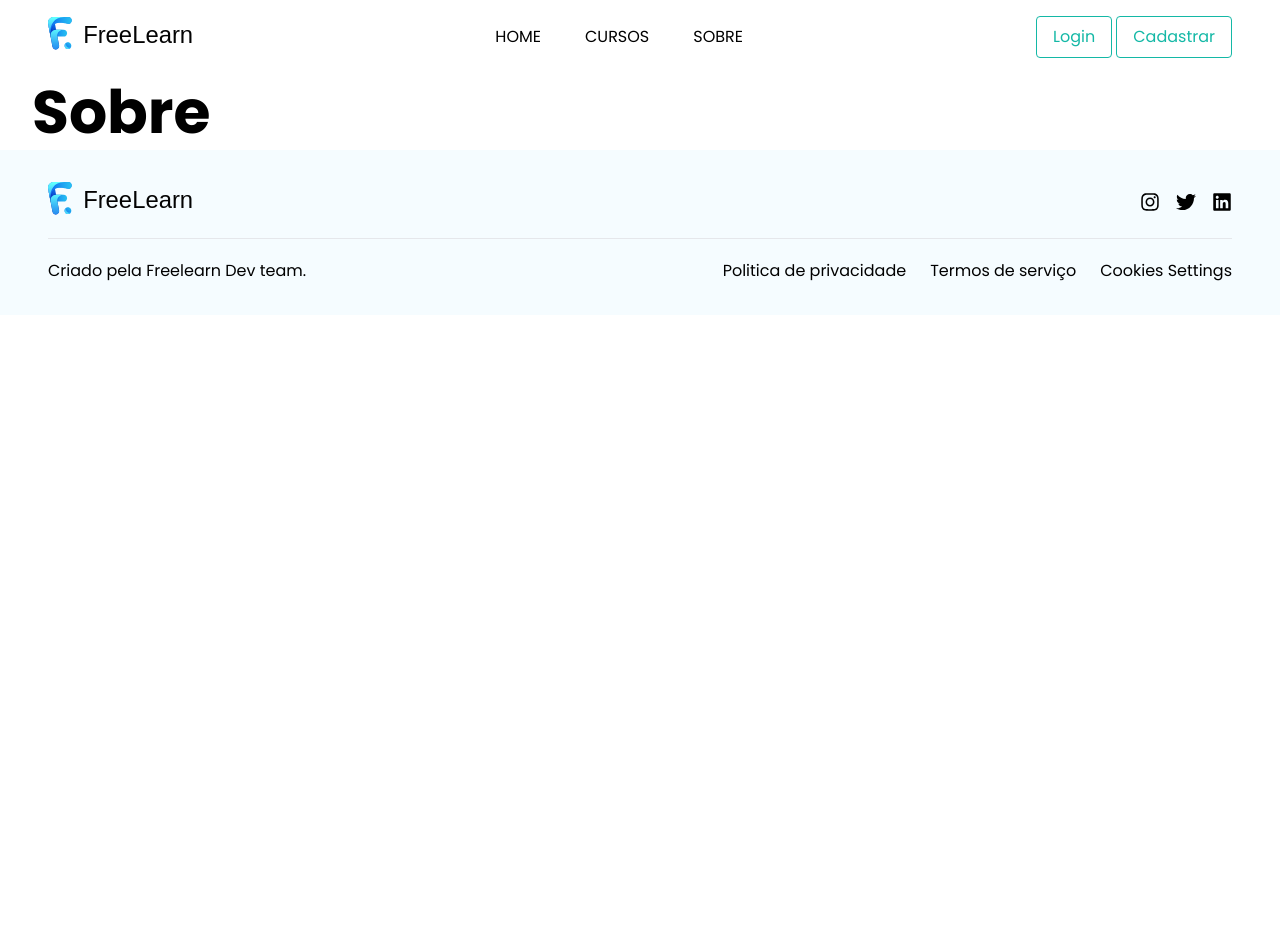
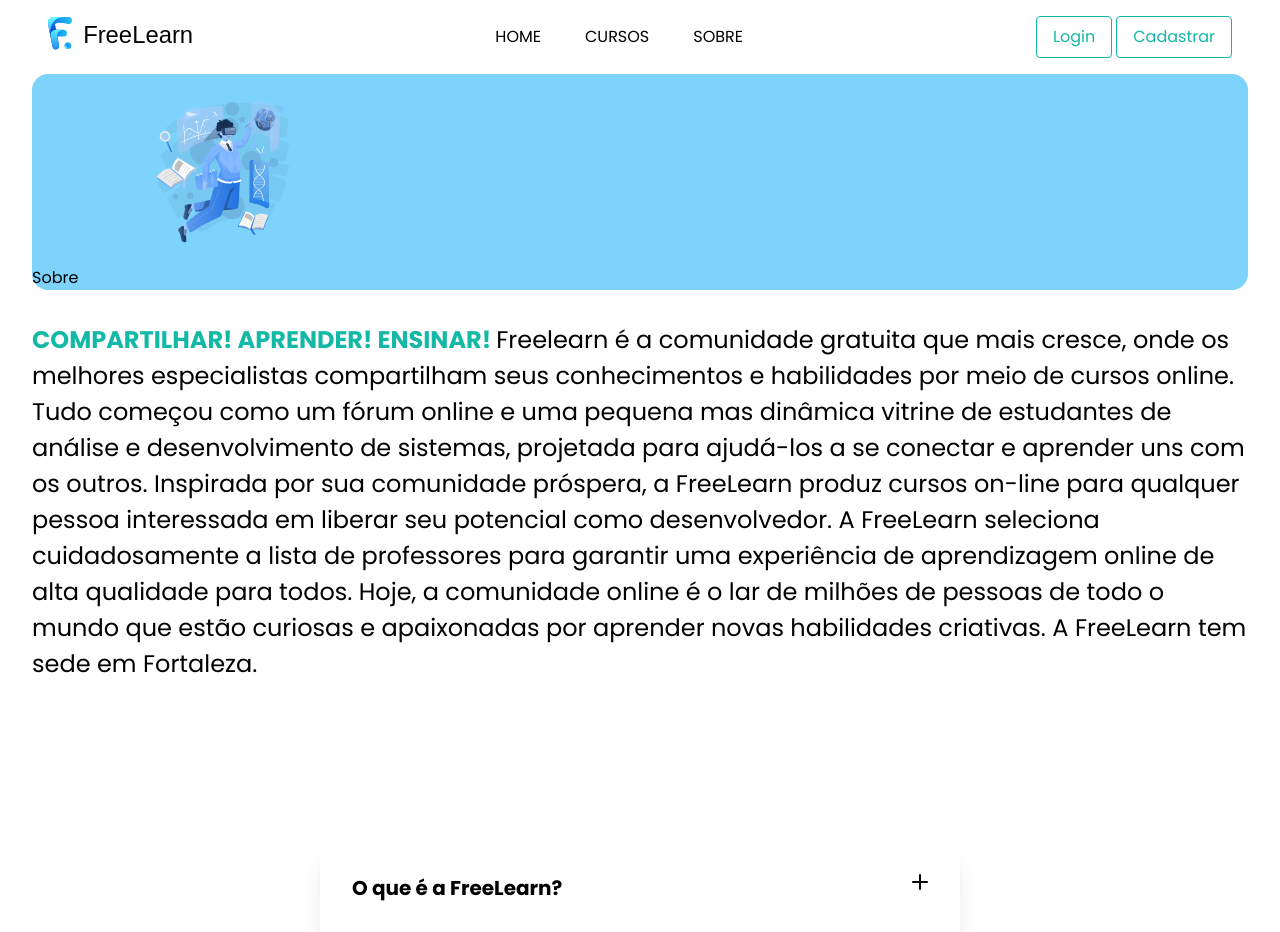
Before and after one commit to andersondev81/FreeLearn, a React (Vite) app: page /sobre in a window 1280 px wide. Shown: the top 932 px of the page. Before the commit the page ends 800 px from the top, so only its background shows below. Built offline with nearby package versions, Linux system fonts and the light colour scheme.

Commit message:
Adding PrivateRoute and Sobre page

```diff
--- /dev/null
+++ b/src/components/Accordion.jsx
@@ -0,0 +1,55 @@
+import React, { useState } from "react"
+
+const Accordion = ({ title, answer }) => {
+  const [accordionOpen, setAccordionOpen] = useState(false)
+
+  return (
+    <div className="py-2">
+      <button
+        onClick={() => setAccordionOpen(!accordionOpen)}
+        className="flex justify-between w-full px-4 text-xl font-semibold py-2"
+      >
+        <span>{title}</span>
+        {/* {accordionOpen ? <span>-</span> : <span>+</span>} */}
+        <svg
+          className="text-black shrink-0 ml-8 text-xl"
+          width="16"
+          height="16"
+          xmlns="http://www.w3.org/2000/svg"
+        >
+          <rect
+            y="7"
+            width="16"
+            height="2"
+            rx="1"
+            className={`transform origin-center transition duration-200 ease-out ${
+              accordionOpen && "!rotate-180"
+            }`}
+          />
+          <rect
+            y="7"
+            width="16"
+            height="2"
+            rx="1"
+            className={`transform origin-center rotate-90 transition duration-200 ease-out ${
+              accordionOpen && "!rotate-180"
+            }`}
+          />
+        </svg>
+      </button>
+      <div
+        className={`grid overflow-hidden transition-all duration-300 ease-in-out text-black    ${
+          accordionOpen
+            ? "grid-rows-[1fr] opacity-100 "
+            : "grid-rows-[0fr] opacity-0"
+        }`}
+      >
+        <div className="overflow-hidden px-4 text-xl font-medium antialiased">
+          {answer}
+        </div>
+      </div>
+    </div>
+  )
+}
+
+export default Accordion
--- a/src/components/Login.jsx
+++ b/src/components/Login.jsx
@@ -8,12 +8,12 @@ function Login() {
   const [name, setName] = useState('');
   const [password, setPassword] = useState('');
 
-  const register = async (event) => {
+  const handleSubmit = async (event) => {
     event.preventDefault();
 
     try {
       const response = await axios.post('http://localhost:4430/login', {
-        user: name,
+        email: name,
         password: password
       });
       localStorage.setItem('token', response.data.token.Token);
@@ -35,7 +35,7 @@ function Login() {
             <h2 className="mt-6 text-center text-3xl font-extrabold text-gray-900">
               Faça login
             </h2>
-            <form className="mt-8 space-y-6" onSubmit={register}>
+            <form className="mt-8 space-y-6" onSubmit={handleSubmit}>
               <input type="hidden" name="remember" value="true" />
               <div className="rounded-md shadow-sm -space-y-px">
                 <div>
--- a/src/components/PrivateRoute.jsx
+++ b/src/components/PrivateRoute.jsx
@@ -1,15 +1,26 @@
-import { Navigate } from "react-router-dom";
+import { Route, Navigate } from "react-router-dom";
+import { useEffect, useState } from "react";
 
-const PrivateRoute = ({ Component }) => {
+const PrivateRoute = ({ element, isAuthenticated, isProfessor }) => {
+  const [loading, setLoading] = useState(true);
 
-const [isAuthenticated, setIsAuthenticated] = useState(false);
-    useEffect(() => {
-        const token = localStorage.getItem("token");
-        if (token) {
-        setIsAuthenticated(true);
-        }
-    }, []);
+  useEffect(() => {
+    setLoading(false);
+  }, []);
 
-  return isAuthenticated ? <Component /> : <Navigate to="/login" />;
+  if (loading) {
+    return null; // ou você pode retornar um componente de carregamento aqui
+  }
+
+  if (!isAuthenticated) {
+    return <Navigate to="/login" />;
+  }
+
+  if (element.props.path === "/dashboard/manage" && !isProfessor) {
+    return <Navigate to="/dashboard" />;
+  }
+
+  return element;
 };
-export default PrivateRoute
+
+export default PrivateRoute;
--- a/src/components/Register.jsx
+++ b/src/components/Register.jsx
@@ -10,6 +10,8 @@ function Register() {
   const [password, setPassword] = useState('');
   const [errorMessage, setErrorMessage] = useState('');
   const [successMessage, setSuccessMessage] = useState('');
+  const [isProfessor, setIsProfessor] = useState(false);
+  const [isStudent, setIsStudent] = useState(false);
 
   const handleBlur = () => {
     if (name !== confirmName) {
@@ -28,8 +30,9 @@ function Register() {
     } else {
       try {
         const response = await axios.post('http://localhost:4430/register', {
-          user: name,
-          password: password
+          email: name,
+          password: password ,
+          Professor: isProfessor
         });
 
         setErrorMessage('');
@@ -65,10 +68,15 @@ function Register() {
                 {successMessage && <p className="text-green-500">{successMessage}</p>}
               </div>
               <div class="flex items-center">
-                 <label  class="text-gray-900 text-base ">Professor</label>
-                 <input  type="checkbox" value="" class="w-4 h-4 text-blue-600 bg-gray-100 border-gray-300 rounded focus:ring-blue-500 dark:focus:ring-blue-600 dark:ring-offset-gray-800 focus:ring-2 dark:bg-gray-700 dark:border-gray-600"/>
-                 <label  class="ms-2 text-gray-900 text-base">Aluno</label>
-                 <input  type="checkbox" value="" class="w-4 h-4 text-blue-600 bg-gray-100 border-gray-300 rounded focus:ring-blue-500 dark:focus:ring-blue-600 dark:ring-offset-gray-800 focus:ring-2 dark:bg-gray-700 dark:border-gray-600"/>
+              <label>
+          Professor
+        <input type="checkbox" checked={isProfessor} onChange={() => setIsProfessor(!isProfessor)} />
+      </label>
+                     Aluno
+                <input type="checkbox" checked={isStudent} onChange={() => setIsStudent(!isStudent)} />
+                <label>
+
+                </label>
                 </div>
               <div>
                 <button type="submit" className="group relative w-full flex justify-center py-2 px-4 border border-transparent text-sm font-medium rounded-md text-white bg-primary hover:bg-primary focus:outline-none focus:ring-2 focus:ring-offset-2 focus:ring-indigo-500">
--- a/src/pages/DashboardAluno.jsx
+++ b/src/pages/DashboardAluno.jsx
@@ -5,18 +5,16 @@ const DashboardAluno = () => {
   const [courses, setCourses] = useState([]);
 
   useEffect(() => {
-    // Recuperando o ID e o token do localStorage
     const storedId = localStorage.getItem('ID');
     const token = localStorage.getItem('token');
 
-    // Fazendo a solicitação para a API
     axios.get(`http://localhost:4430/courses/get-user-courses/${storedId}`, {
       headers: {
         'Authorization': `Bearer ${token}`
       }
     })
       .then((response) => {
-        // Armazenando os cursos no estado
+
         setCourses(response.data);
       })
       .catch((error) => {
--- a/src/pages/DashboardProfessor.jsx
+++ b/src/pages/DashboardProfessor.jsx
@@ -16,7 +16,7 @@ const DashboardProfessor = () => {
 
   const getAllCourses = async () => {
     try {
-      const response = await axios.get('http://localhost:4430/courses/get', {
+      const response = await axios.get('http://localhost:4430/get', {
         headers: {
           'Authorization': `Bearer ${token}`
         }
@@ -45,9 +45,9 @@ const DashboardProfessor = () => {
     }
   };
 
-  const deleteCourse = async (id) => {
+  const deleteCourse = async (_id) => {
     try {
-      await axios.delete(`http://localhost:4430/courses/delete/${courses.id}`, {
+      await axios.delete(`http://localhost:4430/courses/delete/${_id}`, {
         headers: {
           'Authorization': `Bearer ${token}`
         }
@@ -70,15 +70,18 @@ const DashboardProfessor = () => {
         <button className="bg-blue-500 text-white p-2" onClick={postCourse}>Create Course</button>
       </div>
 
-      {courses.map((course) => (
+      {courses && courses.map((course) => {
+  console.log(course);
+  return (
     <div key={course.id} className="border p-2 mb-2">
       <h2 className="text-xl">{course.name}</h2>
       <p>{course.description}</p>
       <img src={course.image} alt={course.name} />
       <a href={course.link}>Link to course</a>
-          <button className="bg-red-500 text-white p-2 ml-2" onClick={() => deleteCourse(course.id)}>Delete</button>
+      <button className="bg-red-500 text-white p-2 ml-2" onClick={() => deleteCourse(course._id)}>Delete</button>
     </div>
-      ))}
+  );
+})}
     </div>
   );
 };
--- a/src/pages/Sobre.jsx
+++ b/src/pages/Sobre.jsx
@@ -1,10 +1,50 @@
 import React from "react"
+import Accordion from "../components/Accordion"
+import banner from "../assets/Sobre.svg"
 
 const Sobre = () => {
   return (
-    <div div className=" px-8 py-2 " id="Sobre">
-      <h1 className="md:text-6xl  font-bold text-black ">Sobre</h1>
-    </div>
+    <>
+      <div div class="bg-sky-300 mx-8 rounded-2xl">
+        <img src={banner} class="object-none h-48 w-96 ..." />
+        <h1>Sobre</h1>
+      </div>
+      <div>
+        <h1 className="text-2xl text-body leading-9 m-8 ">
+          <span className="text-primary font-black">
+            COMPARTILHAR! APRENDER! ENSINAR!{" "}
+          </span>
+          Freelearn é a comunidade gratuita que mais cresce, onde os melhores
+          especialistas compartilham seus conhecimentos e habilidades por meio
+          de cursos online. Tudo começou como um fórum online e uma pequena mas
+          dinâmica vitrine de estudantes de análise e desenvolvimento de
+          sistemas, projetada para ajudá-los a se conectar e aprender uns com os
+          outros. Inspirada por sua comunidade próspera, a FreeLearn produz
+          cursos on-line para qualquer pessoa interessada em liberar seu
+          potencial como desenvolvedor. A FreeLearn seleciona cuidadosamente a
+          lista de professores para garantir uma experiência de aprendizagem
+          online de alta qualidade para todos. Hoje, a comunidade online é o lar
+          de milhões de pessoas de todo o mundo que estão curiosas e apaixonadas
+          por aprender novas habilidades criativas. A FreeLearn tem sede em
+          Fortaleza.
+        </h1>
+      </div>
+
+      <div className="p-4 mx-80 my-40 shadow-xl rounded-lg">
+        <Accordion
+          title="O que é a FreeLearn?"
+          answer="É uma comunidade criativa gratuita, onde os melhores especialistas compartilham seus conhecimentospor meio de cursos online. "
+        />
+        <Accordion
+          title="O que os cursos da FreeLearn incluem?"
+          answer="A base de cada curso são as aulas, que podem incluir vídeos, slides e texto. Cada curso da é criado, administrado e de propriedade dos instrutores. Além disso, os instrutores podem adicionar recursos e diversos tipos de atividades práticas para melhorar a experiência de aprendizado dos alunos. "
+        />
+        <Accordion
+          title="Como posso ter acesso aos cursos da FreeLearn?"
+          answer="Bastar clicar em cadastrar na barra de navegação, preencher o formulario, confirmar o cadastro e fazer seu login."
+        />
+      </div>
+    </>
   )
 }
 
```
Also changed, not shown: src/App.jsx (+48 -17 lines). Lines whose indentation alone changed are shown as unchanged.
